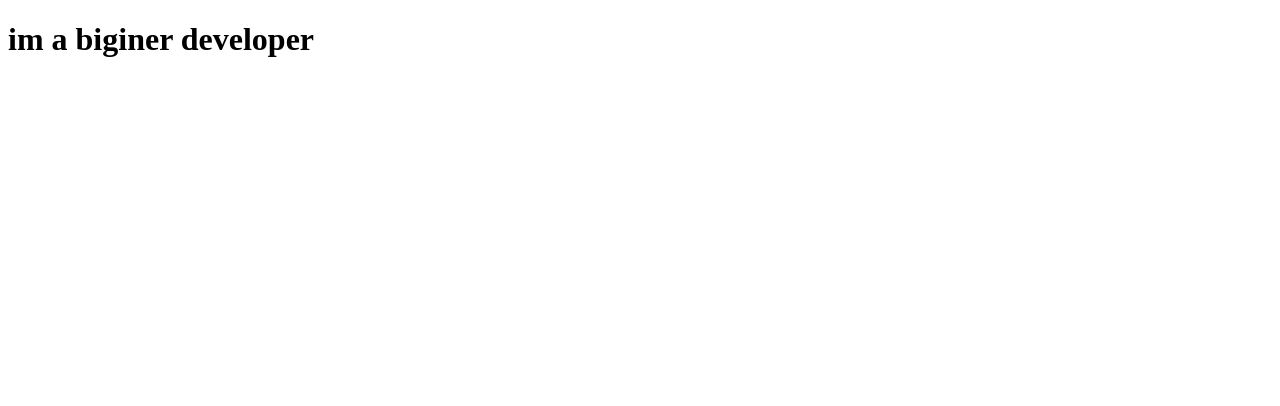
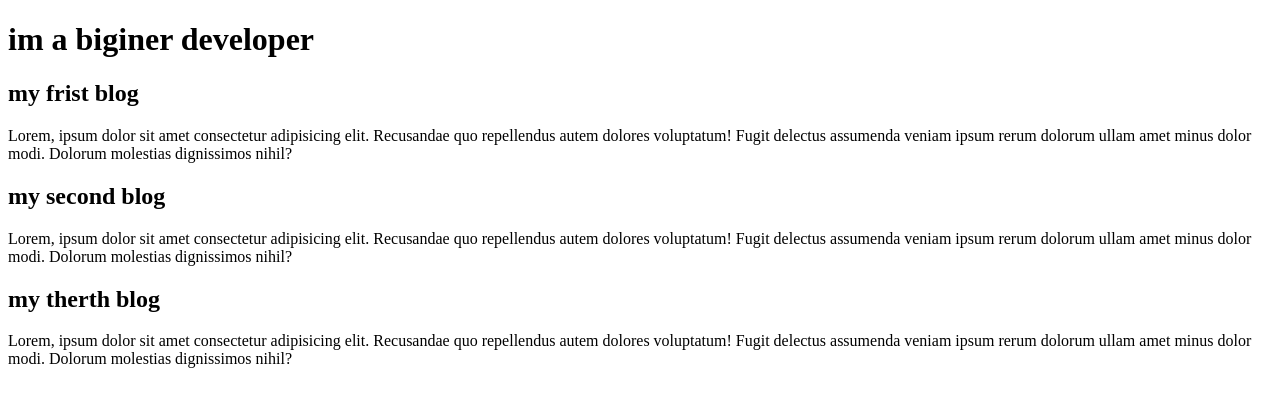
Before and after one commit to sakhawat236hossain/commpani, a plain HTML site: page index.html in a window 1280 px wide. Drawn offline with Linux system fonts and the light colour scheme.

Commit message:
commit one

```diff
--- a/index.html
+++ b/index.html
@@ -7,5 +7,21 @@
 </head>
 <body>
     <h1>im a biginer developer</h1>
+    <div>
+<h2>my frist blog</h2>
+<p>Lorem, ipsum dolor sit amet consectetur adipisicing elit. Recusandae quo repellendus autem dolores voluptatum! Fugit delectus assumenda veniam ipsum rerum dolorum ullam amet minus dolor modi. Dolorum molestias dignissimos nihil?</p>
+
+    </div>
+
+     <div>
+<h2>my second blog</h2>
+<p>Lorem, ipsum dolor sit amet consectetur adipisicing elit. Recusandae quo repellendus autem dolores voluptatum! Fugit delectus assumenda veniam ipsum rerum dolorum ullam amet minus dolor modi. Dolorum molestias dignissimos nihil?</p>
+
+    </div>
+     <div>
+<h2>my therth blog</h2>
+<p>Lorem, ipsum dolor sit amet consectetur adipisicing elit. Recusandae quo repellendus autem dolores voluptatum! Fugit delectus assumenda veniam ipsum rerum dolorum ullam amet minus dolor modi. Dolorum molestias dignissimos nihil?</p>
+
+    </div>
 </body>
 </html>
```
Also changed, not shown: style.css/style.css (added).
